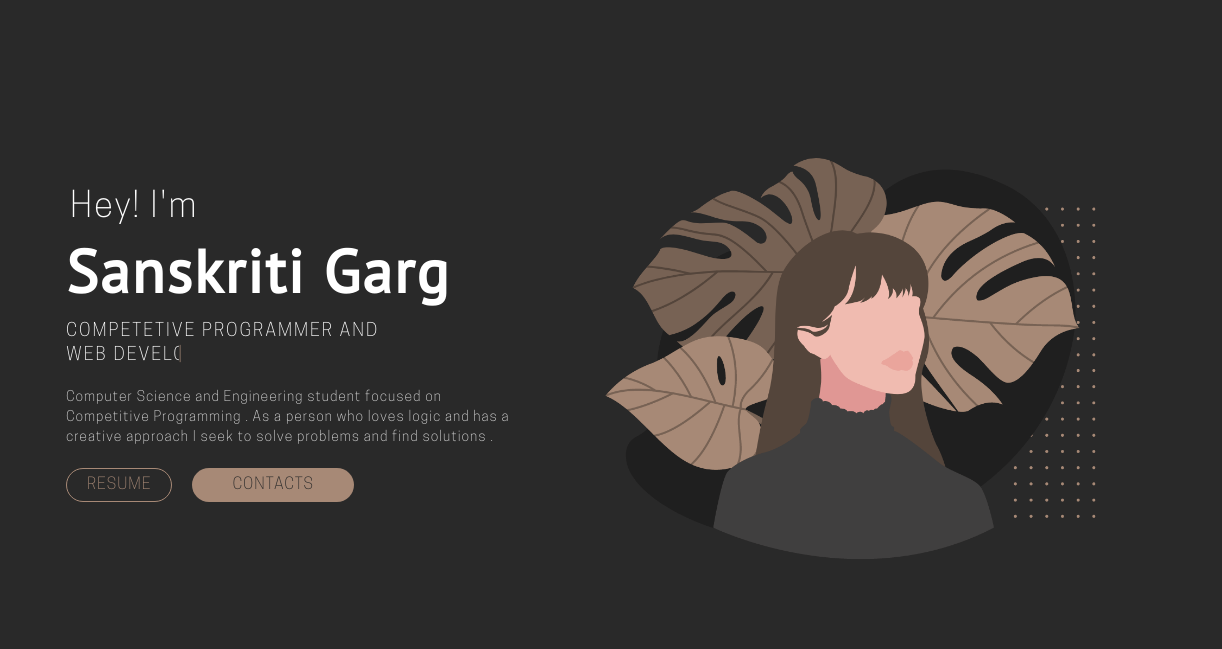
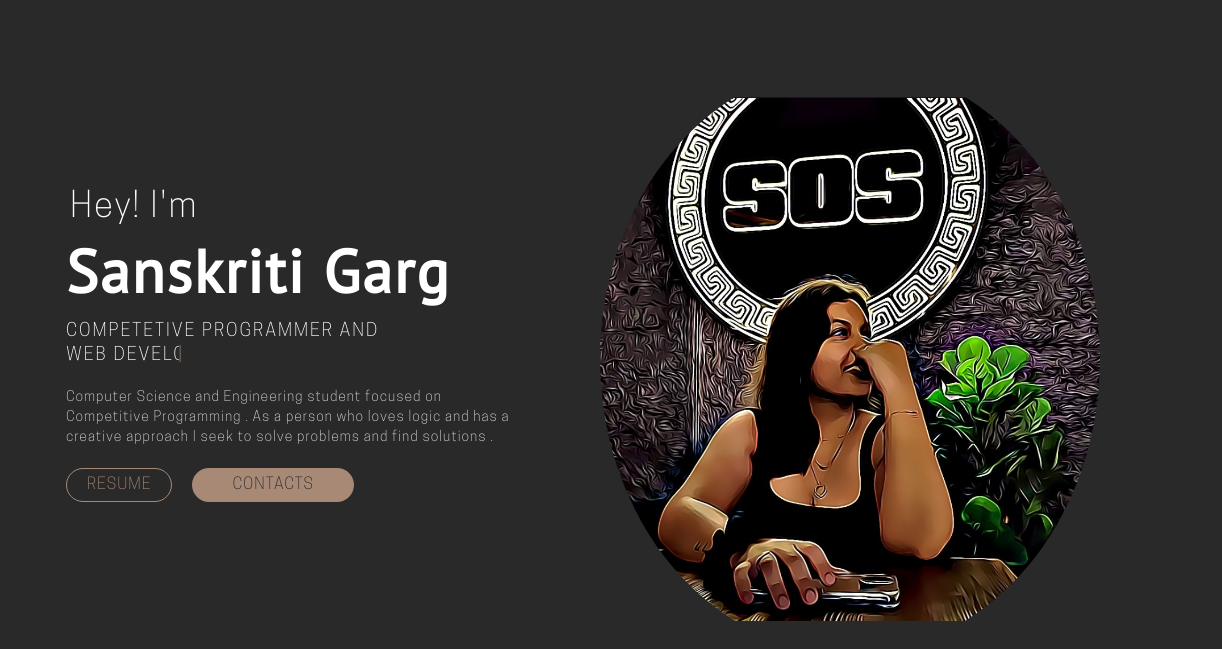
Before and after one commit to Sanskriti-Garg/portfolio_, a plain HTML site: page index.html in a window 1280 px wide. Shown: the part 56-705 px from the top of the page, 58-1280 px from the left. Drawn offline with nearby package versions, Linux system fonts and the light colour scheme.

Commit message:
modified

```diff
--- a/assets/stylesheet/index.css
+++ b/assets/stylesheet/index.css
@@ -274,12 +274,16 @@ span+span {
     display: flex;
     justify-content: center;
     padding: 12rem 0 5rem 0;
+    border-radius: 50px;
+    background-color: transparent;
+    box-shadow:#D9D9D9;
 }
 
 .image_home {
     max-width: 65%;
     transition: .4s;
     animation: image 2s;
+    border-radius: 50%;
 }
 
 .home_info {
--- a/index.html
+++ b/index.html
@@ -69,7 +69,7 @@
         <!-- Home -->
         <section class="home" id="home">
             <picture class="container_image-home" data-aos="zoom-in">
-                <img class="image_home" src="./assets/images/image-home.png" alt="Ilustración mujer y plantas">
+                <img class="image_home" src="./assets/images/sansnew.jpg" alt="Ilustración mujer y plantas">
             </picture>
 
             <div class="home_info">
```
Also changed, not shown: assets/images/sansnew.jpg (added).
